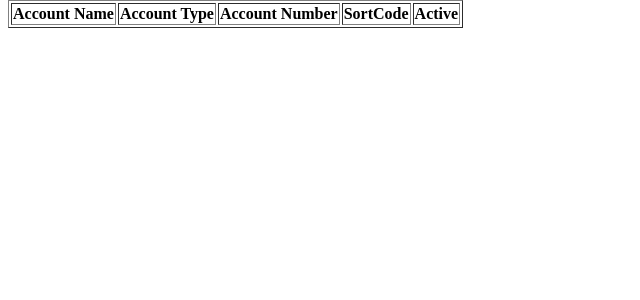
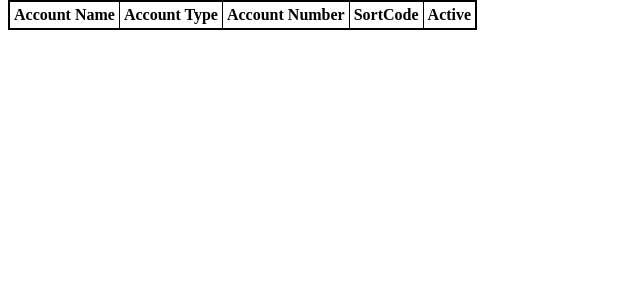
Before and after one commit to jacoblever/finance, a Django app: template transactions/templates/transactions/accounts.html in a window 1280 px wide. Shown: the part 36-336 px from the top of the page, without its empty margins (0-640 px from the left). Run offline with Django 3.2, Linux system fonts and the light colour scheme; the template is opened without the code that fills it, so the values that code supplies are empty; some libraries are stand-ins or nearby versions.

Commit message:
Tidy up styling

```diff
--- a/transactions/templates/transactions/accounts.html
+++ b/transactions/templates/transactions/accounts.html
@@ -1,7 +1,7 @@
 {% extends "transactions/template.html" %}
 
 {% block content %}
-	<table border="1">
+	<table class="table">
   		<tr>
 			<th>Account Name</td>
 			<th>Account Type</td>
@@ -18,5 +18,5 @@
 				<td>{{ account.IsActive }}</td>
 			</tr>
 		{% endfor %}
-	<table>
+	</table>
 {% endblock %}
--- a/transactions/templates/transactions/index.html
+++ b/transactions/templates/transactions/index.html
@@ -12,7 +12,7 @@
 			</li>
 		</ul>
 	</form>
-	<ul  class="filter-ul" bulk-form>
+	<ul class="filter-ul" bulk-form>
 		<li>Bulk Edit (this will change all the items below)</li>
 		{{ bulkForm.as_ul }}
 		<li><button reset-button>Reset</button></li>
@@ -48,7 +48,7 @@
 		</div>
 	</div>
 	<form method="POST" action="./save-labels/" transactions-form>{% csrf_token %}
-		<table class="table" border="2">
+		<table class="table">
 	  		<tr>
 				<th>Account</th>
 				<th>Date</th>
--- a/transactions/templates/transactions/manual.html
+++ b/transactions/templates/transactions/manual.html
@@ -3,7 +3,9 @@
 {% block content %}
 	<h1>Manual</h1>
 	<form method="POST">{% csrf_token %}
-		{{ form.as_p }}
+		<table class="table">
+			{{ form.as_table }}
+		</table>
 		<input type="hidden" name="return-url" value="{{ request.META.HTTP_REFERER }}">
 		<button type="submit">Save</button>
 		<button name="delete" value="true" type="submit">Delete</button>
--- a/transactions/templates/transactions/past-uploads.html
+++ b/transactions/templates/transactions/past-uploads.html
@@ -12,7 +12,7 @@
 	  		<tr>
 				<td>{{ account.0 }}</td>
 				<td>{{ account.1 }}</td>
-				<td><button value="{{ account.2 }}" text-date="{{ account.0 }}">Delete</button></td>
+				<td><button value="{{ account.2 }}" text-date="{{ account.0 }}">Delete...</button></td>
 			</tr>
 		{% endfor %}
 	</table>
--- a/transactions/templates/transactions/template.html
+++ b/transactions/templates/transactions/template.html
@@ -38,10 +38,12 @@
 			}
 
 			.table {
+				border: 2px solid black;
 				border-collapse: collapse;
 			}
 
-			.table td {
+			.table td, .table th {
+				border: 1px solid black;
 				padding: 4px;
 			}
 		</style>
--- a/transactions/templates/transactions/upload.html
+++ b/transactions/templates/transactions/upload.html
@@ -3,7 +3,9 @@
 {% block content %}
 	<h1>Upload</h1>
 	<form upload-form method="POST" enctype="multipart/form-data">{% csrf_token %}
-		{{ form.as_p }}
+		<table class="table">
+			{{ form.as_table }}
+		</table>
 		<div upload-preview>
 		</div>
 		<button upload-button type="submit">Import</button>
```
Also changed, not shown: transactions/urls.py (+6 -6 lines).
